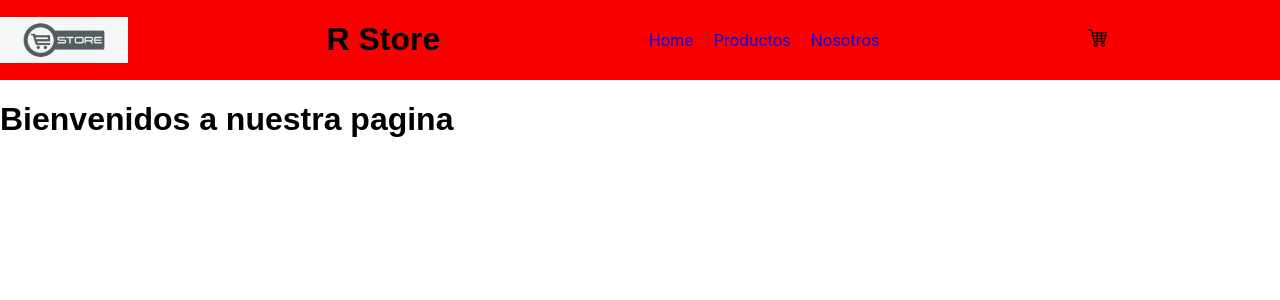
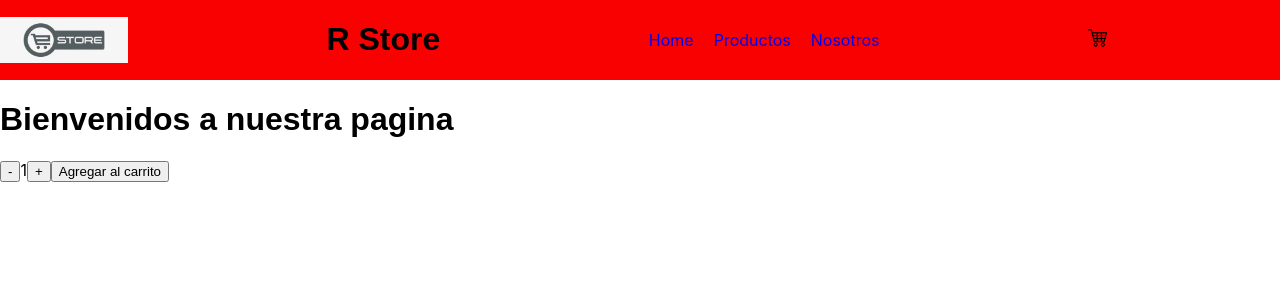
Before and after one commit to RodrigoAgustinGuzman/ProyectoReactJS, a React (Create React App) app in the folder react-js-coderhouse/: page / in a window 1280 px wide. Shown: the top 300 px of the page. Built offline with nearby package versions, Linux system fonts and the light colour scheme.

Commit message:
Contador

```diff
--- a/react-js-coderhouse/src/Container/ItemListContainer/ItemListContainer.js
+++ b/react-js-coderhouse/src/Container/ItemListContainer/ItemListContainer.js
@@ -1,10 +1,14 @@
 import React from 'react'
+import {ItemCount} from '../../components/header/ItemCount/index'
 
 const ItemListContainer = ({greeting}) => {
   return (
+    <>
     <h1>
       {greeting}
     </h1>
+    <ItemCount initial={1} stock={10} onAdd={() => {} } />
+    </>
   )
 }
 
--- /dev/null
+++ b/react-js-coderhouse/src/components/header/ItemCount/index.jsx
@@ -0,0 +1,21 @@
+import React from 'react'
+import { useState } from 'react'
+
+const ItemCount = ({initial, stock, onAdd}) => {
+
+const [count, setCount]= useState(initial)
+
+const increase = () => count < stock && setCount(count + 1)
+const decrease = () => count > initial && setCount (count - 1)
+
+  return (
+    <div>
+      <button onClick={decrease} >-</button>
+      {count}
+      <button onClick={increase}>+</button>
+      <button>Agregar al carrito</button>
+    </div>
+  )
+}
+
+export {ItemCount}
```
